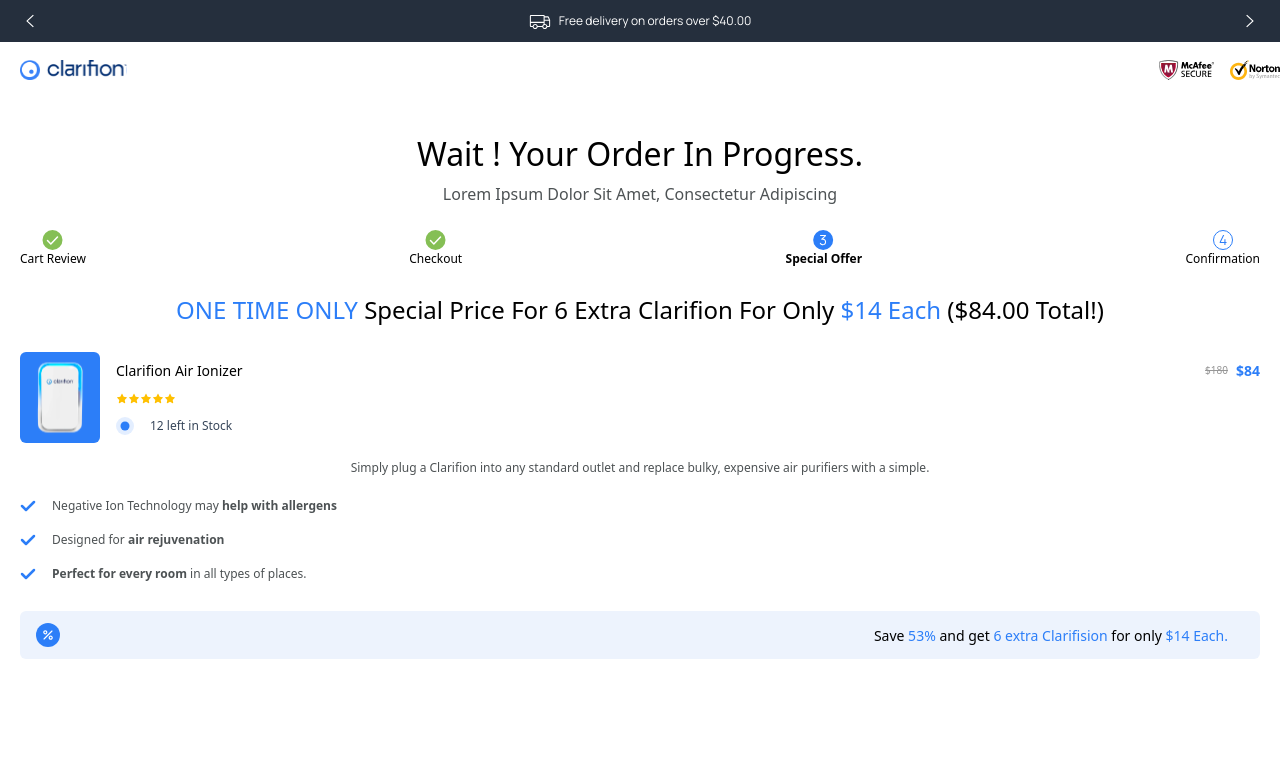
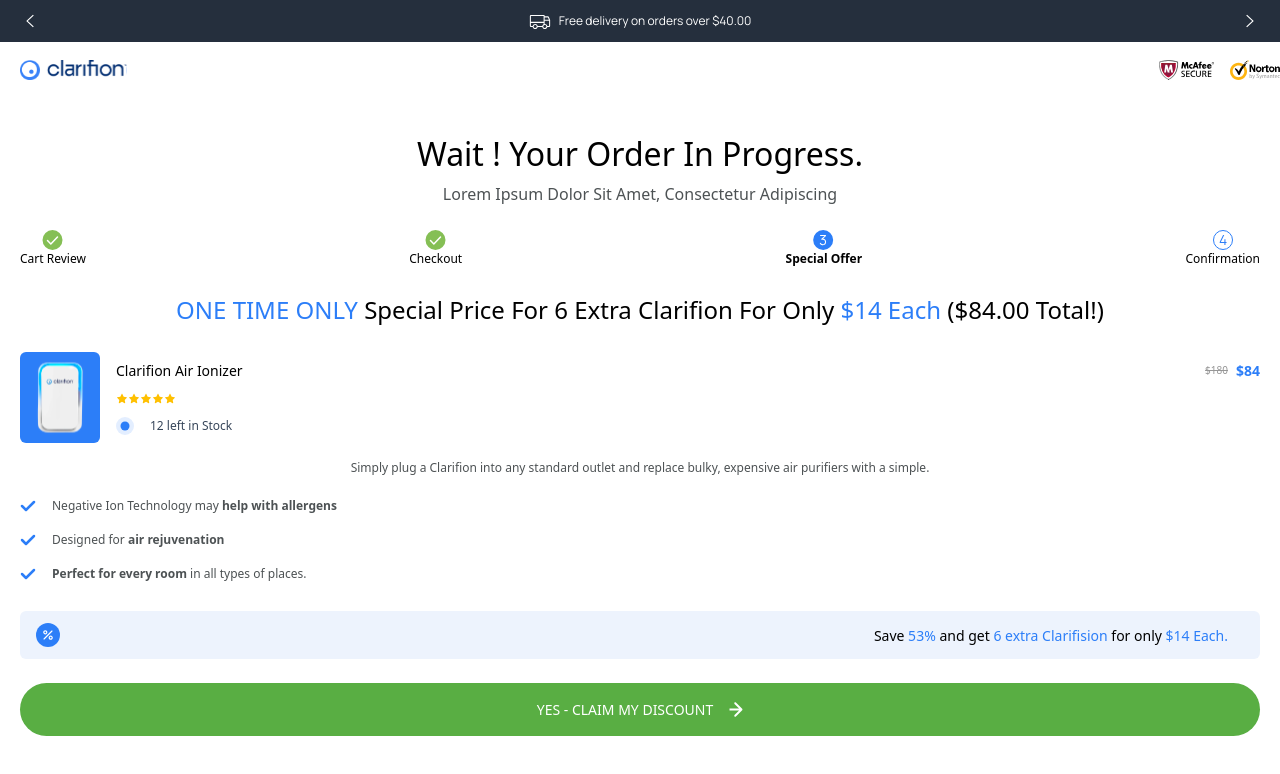
Before and after one commit to EmiLoKiJu/clarifion, a React (Vite) app: page / in a window 1280 px wide. Shown: the top 774 px of the page. Built offline with nearby package versions, Linux system fonts and the light colour scheme.

Commit message:
Add button

```diff
--- a/src/components/Clarifion.jsx
+++ b/src/components/Clarifion.jsx
@@ -12,6 +12,7 @@
 import bigclarifion from '@/assets/image4.png';
 import checkblue from '@/assets/tick-blue.svg';
 import discount from '@/assets/discount-percent.svg';
+import arrow from '@/assets/arrow-right.svg';
 
 const Clarifion = ()=> {
   const [clarifionSelected, setClarifionSelected] = useState(false);
@@ -116,6 +117,13 @@
           <span className="text-blue2"> $14 Each.</span></div>
       </div>
 
+      <button className="bg-[#59ae43] text-white flex items-center w-full justify-center rounded-[36px]">
+        <div className="flex py-4">
+          <div className="text-base text-bold pr-4">YES - CLAIM MY DISCOUNT</div>
+          <img src={arrow} alt="arrow" />
+        </div>
+      </button>
+
     </div>
   );
 }
```
Also changed, not shown: src/assets/arrow-right.svg (added).
